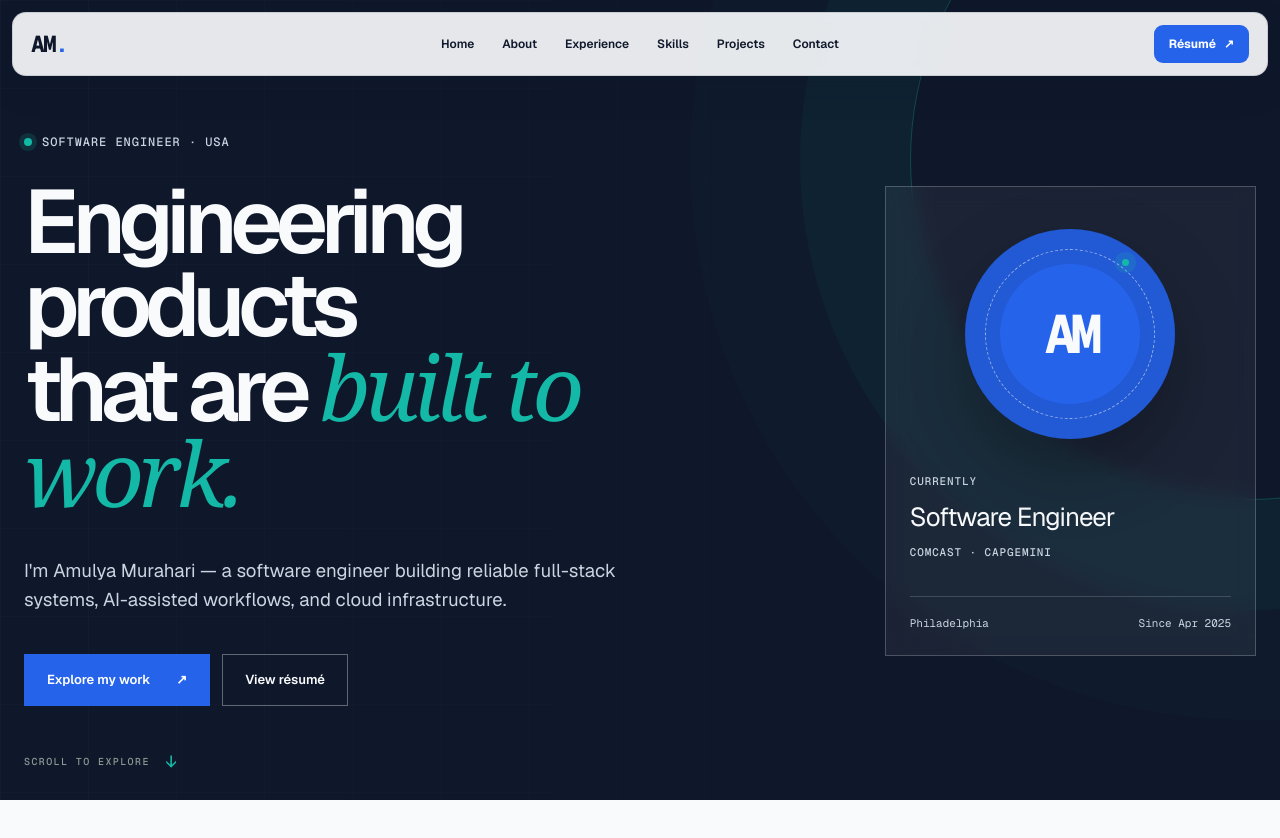
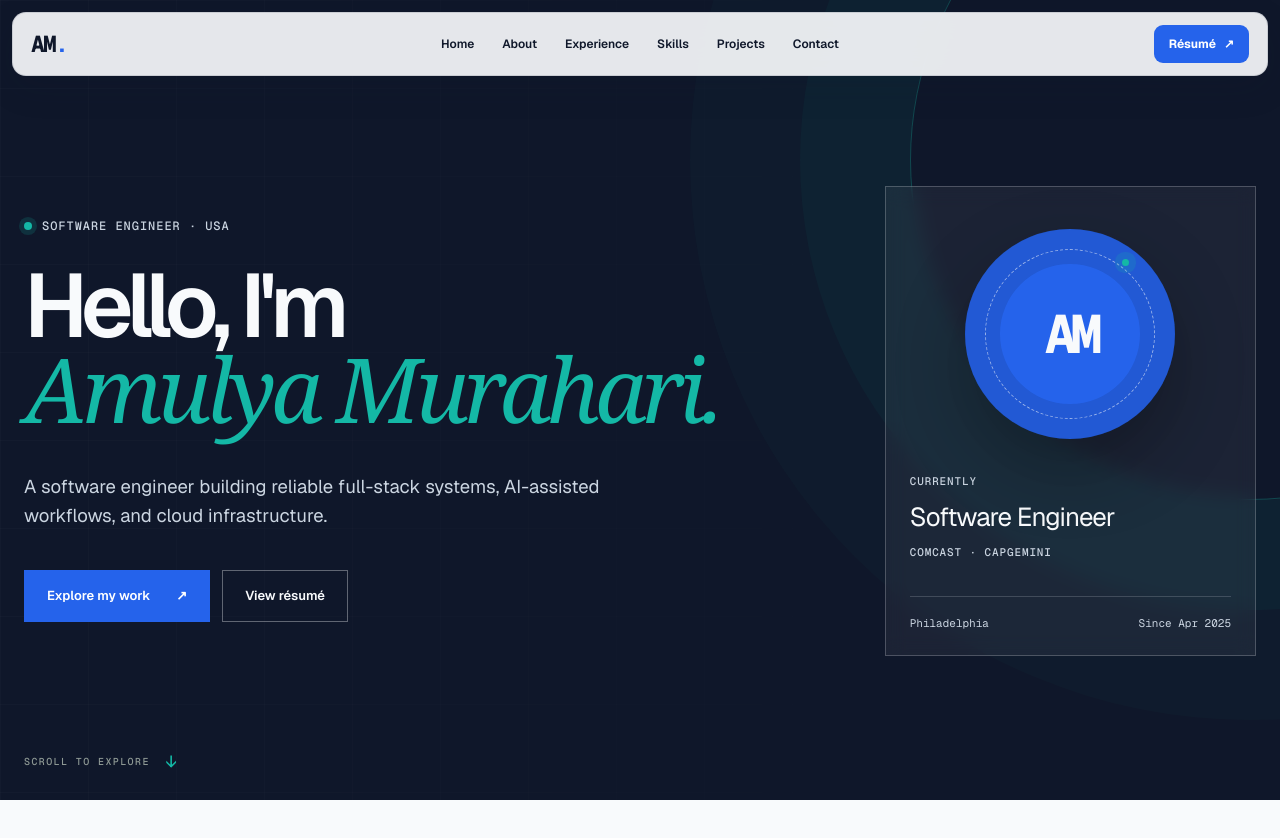
Before and after one commit to AmulyaMurahari/software-engineering-portfolio, a Next.js app: page / in a window 1280 px wide. Shown: the top 838 px of the page. Built offline with nearby package versions, Linux system fonts and the light colour scheme.

Commit message:
Highlight name in portfolio hero

```diff
--- a/app/page.tsx
+++ b/app/page.tsx
@@ -116,12 +116,12 @@ export default function Home() {
         <div className="hero-copy">
           <p className="kicker"><span className="status-dot" /> Software engineer · USA</p>
           <h1>
-            Engineering products<br />
-            that are <em>built to work.</em>
+            Hello, I&apos;m<br />
+            <em>Amulya Murahari.</em>
           </h1>
           <p className="hero-deck">
-            I&apos;m Amulya Murahari — a software engineer building reliable full-stack systems,
-            AI-assisted workflows, and cloud infrastructure.
+            A software engineer building reliable full-stack systems, AI-assisted workflows,
+            and cloud infrastructure.
           </p>
           <div className="hero-actions">
             <a className="button button-primary" href="#experience">Explore my work <Arrow /></a>
```
